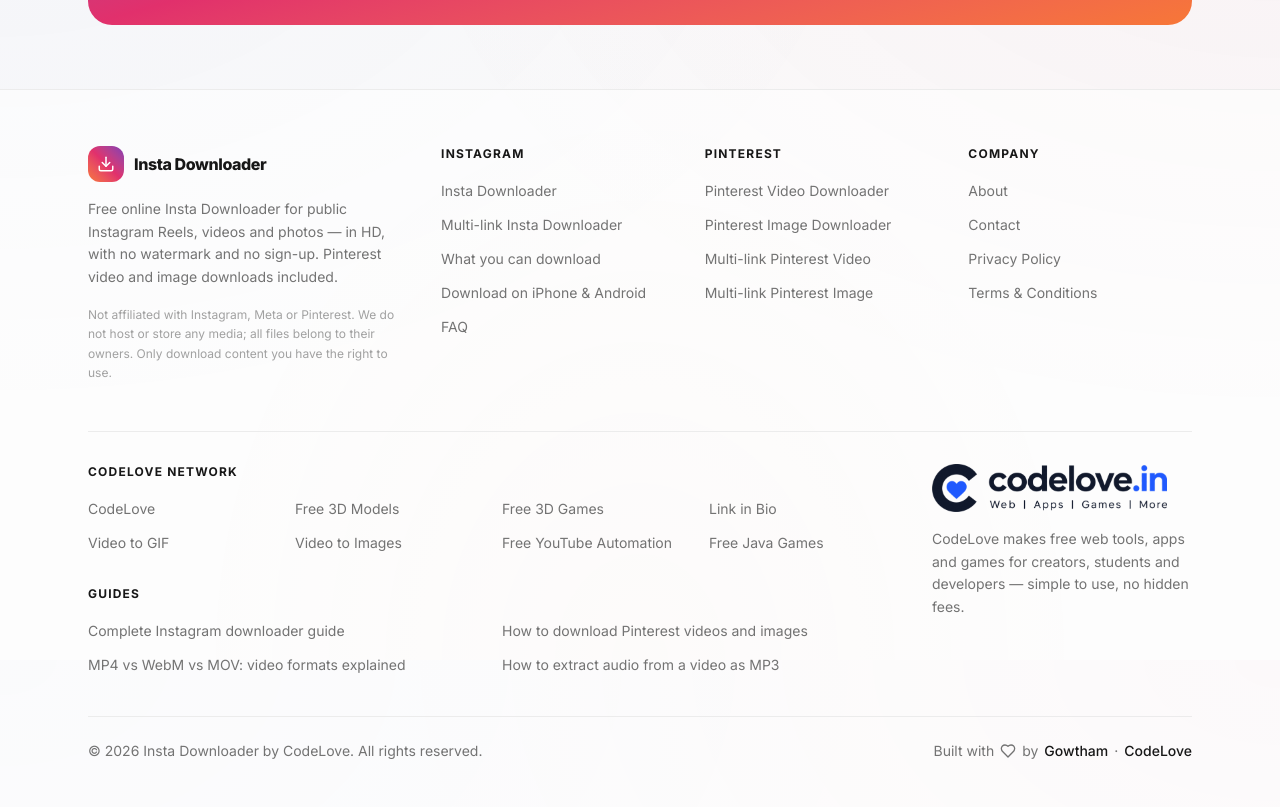
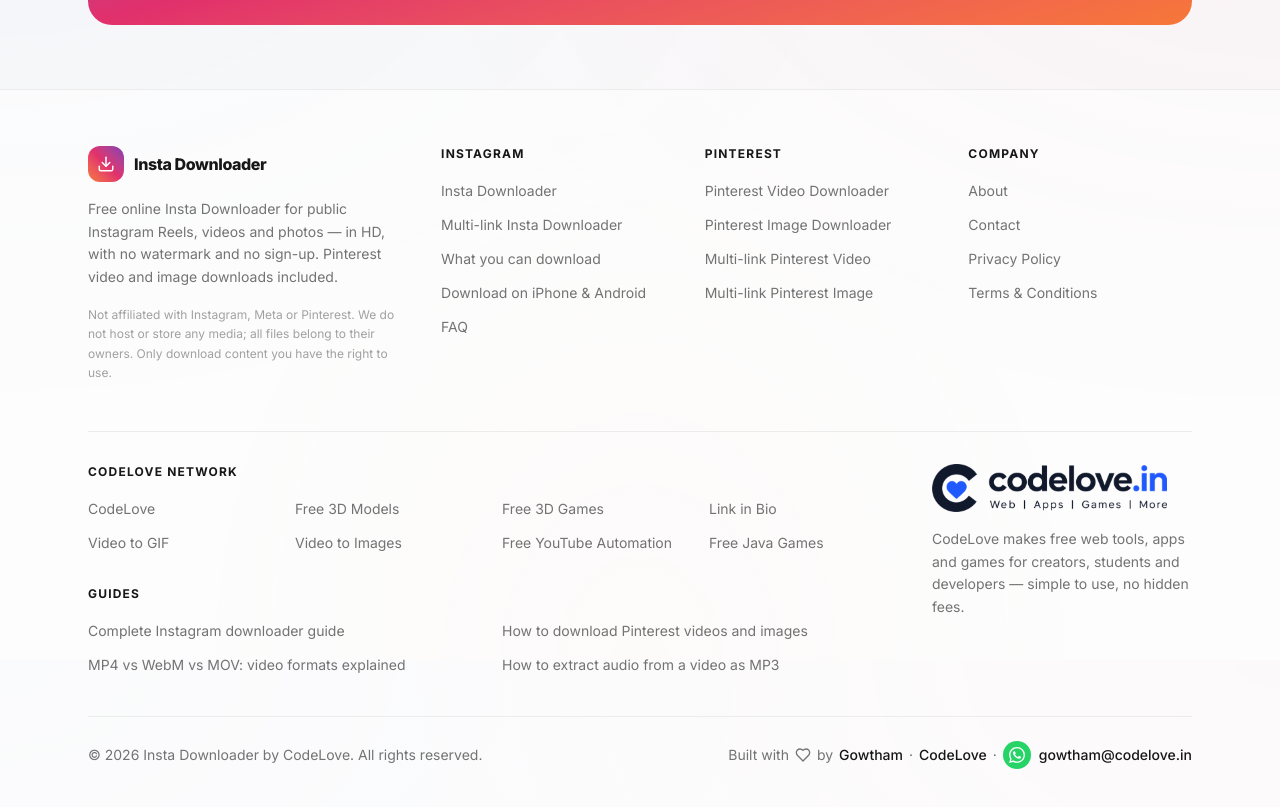
Before and after one commit to Gowtham-Raj-Dev/downloader, a Next.js app: page / in a window 1280 px wide. Shown: the part 5740-6547 px from the top of the page. Built offline with nearby package versions, Linux system fonts and the light colour scheme.

Commit message:
Footer: Gowtham's WhatsApp and email; CodeLove in the home page title

```diff
--- a/src/app/page.tsx
+++ b/src/app/page.tsx
@@ -3,7 +3,7 @@
 import { pageMetadata } from '@/lib/site';
 
 export const metadata: Metadata = pageMetadata({
-  title: { absolute: "Insta Downloader - Download Instagram Reels, Videos & Photos Free" },
+  title: { absolute: "Insta Downloader by CodeLove - Download Instagram Reels, Videos & Photos Free" },
   description: "Free Insta Downloader: save public Instagram Reels, videos and photos in HD with no watermark and no login. Works on iPhone, Android and PC. Pinterest downloads too.",
   path: "",
   keywords: [
--- /dev/null
+++ b/src/components/ContactLinks.tsx
@@ -0,0 +1,26 @@
+// Gowtham's contact, the same on every CodeLove site's footer: WhatsApp (just its icon) and email.
+export const WHATSAPP_URL = "https://wa.me/916369494396";
+export const CONTACT_EMAIL = "gowtham@codelove.in";
+
+export function ContactLinks({ className = "" }: { className?: string }) {
+  return (
+    <span className={`inline-flex items-center gap-2 ${className}`}>
+      <a
+        href={WHATSAPP_URL}
+        target="_blank"
+        rel="noopener noreferrer"
+        aria-label="Chat with Gowtham on WhatsApp"
+        title="Chat on WhatsApp"
+        className="inline-grid h-7 w-7 shrink-0 place-items-center rounded-full text-white transition-transform hover:scale-110"
+        style={{ background: "#25D366" }}
+      >
+        <svg viewBox="0 0 24 24" width="16" height="16" fill="currentColor" aria-hidden="true">
+          <path d="M17.472 14.382c-.297-.149-1.758-.867-2.03-.967-.273-.099-.471-.148-.67.15-.197.297-.767.966-.94 1.164-.173.199-.347.223-.644.075-.297-.15-1.255-.463-2.39-1.475-.883-.788-1.48-1.761-1.653-2.059-.173-.297-.018-.458.13-.606.134-.133.298-.347.446-.52.149-.174.198-.298.298-.497.099-.198.05-.371-.025-.52-.075-.149-.669-1.612-.916-2.207-.242-.579-.487-.5-.669-.51-.173-.008-.371-.01-.57-.01-.198 0-.52.074-.792.372-.272.297-1.04 1.016-1.04 2.479 0 1.462 1.065 2.875 1.213 3.074.149.198 2.096 3.2 5.077 4.487.709.306 1.262.489 1.694.625.712.227 1.36.195 1.871.118.571-.085 1.758-.719 2.006-1.413.248-.694.248-1.289.173-1.413-.074-.124-.272-.198-.57-.347m-5.421 7.403h-.004a9.87 9.87 0 0 1-5.031-1.378l-.361-.214-3.741.982.998-3.648-.235-.374a9.86 9.86 0 0 1-1.51-5.26c.001-5.45 4.436-9.884 9.888-9.884 2.64 0 5.122 1.03 6.988 2.898a9.825 9.825 0 0 1 2.893 6.994c-.003 5.45-4.437 9.884-9.885 9.884m8.413-18.297A11.815 11.815 0 0 0 12.05 0C5.495 0 .16 5.335.157 11.892c0 2.096.547 4.142 1.588 5.945L.057 24l6.305-1.654a11.882 11.882 0 0 0 5.683 1.448h.005c6.554 0 11.89-5.335 11.893-11.893a11.821 11.821 0 0 0-3.48-8.413Z" />
+        </svg>
+      </a>
+      <a href={`mailto:${CONTACT_EMAIL}`} className="font-medium underline-offset-4 hover:underline">
+        {CONTACT_EMAIL}
+      </a>
+    </span>
+  );
+}
--- a/src/components/Footer.tsx
+++ b/src/components/Footer.tsx
@@ -1,6 +1,7 @@
 import Link from 'next/link';
 import { Download } from 'lucide-react';
 import HeartButton from '@/components/HeartButton';
+import { ContactLinks } from '@/components/ContactLinks';
 import { CODELOVE_GUIDES, CODELOVE_NETWORK } from '@/lib/site';
 
 const COLUMNS = [
@@ -130,6 +131,8 @@
             <a href="https://codelove.in" target="_blank" rel="noopener noreferrer" className="font-medium text-neutral-900 dark:text-white hover:text-instagram-pink transition-colors">
               CodeLove
             </a>
+            <span aria-hidden="true">·</span>
+            <ContactLinks className="text-neutral-900 dark:text-white" />
           </p>
         </div>
       </div>
```
